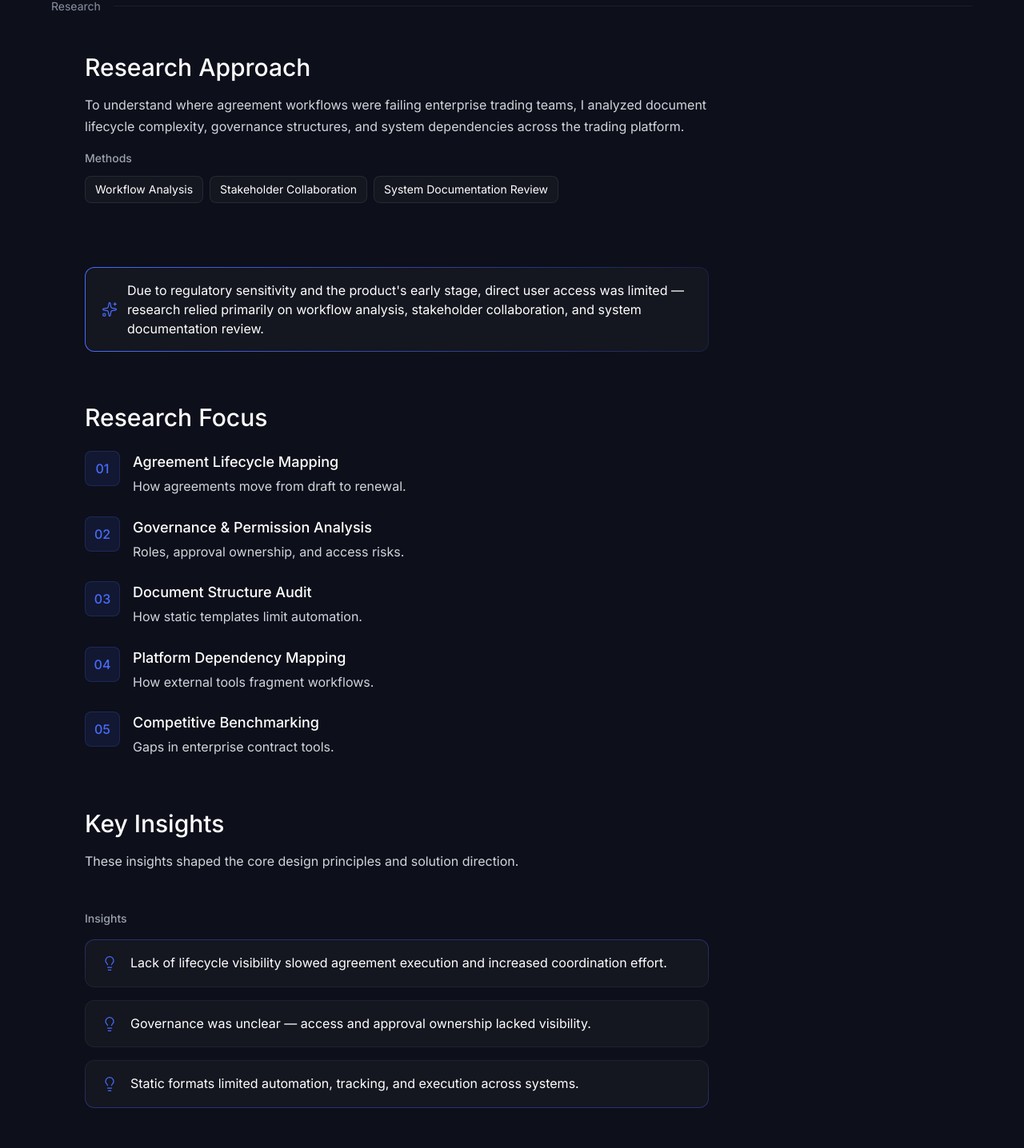
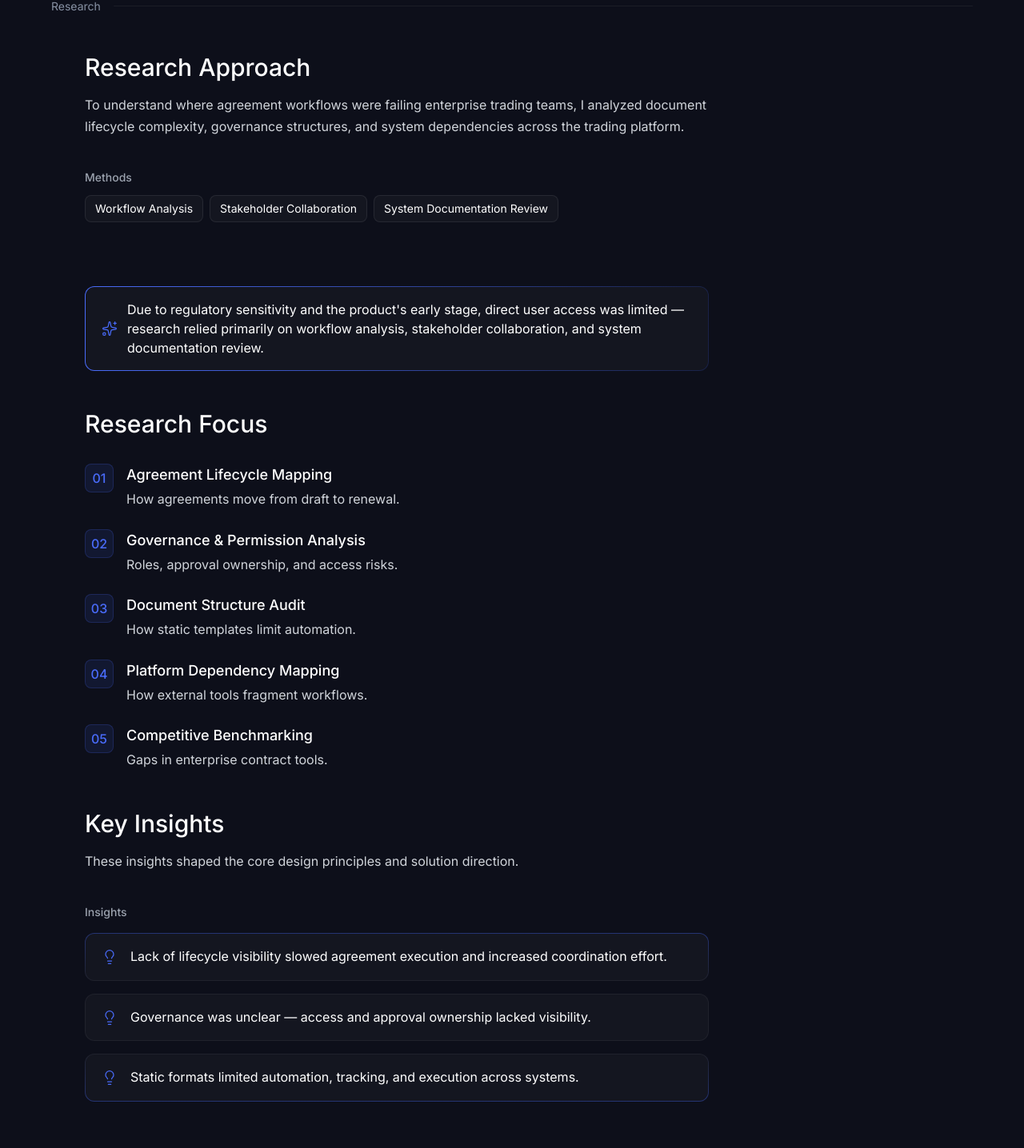
Before and after one commit to AlonaRyzhenko/alyona-portfolio, a Next.js app: page /work/sign in a window 1280 px wide. Shown: the part 2416-3852 px from the top of the page at 80% size. Built offline with nearby package versions, Linux system fonts and the light colour scheme.

Commit message:
Sign: refine Research/IA spacing, lighter IA bg, commit IA diagram asset

```diff
--- a/app/work/sign/SignCaseStudy.tsx
+++ b/app/work/sign/SignCaseStudy.tsx
@@ -284,7 +284,7 @@ export default function SignCaseStudy() {
             initial="hidden"
             whileInView="show"
             viewport={{ once: true, margin: "-80px" }}
-            className="max-w-[1068px] flex flex-col gap-16 ml-0 lg:ml-[max(0px,calc((100%-1068px)/2))]"
+            className="max-w-[1068px] flex flex-col gap-12 ml-0 lg:ml-[max(0px,calc((100%-1068px)/2))]"
           >
             {/* Research Approach */}
             <div className="flex flex-col gap-4">
@@ -294,7 +294,7 @@ export default function SignCaseStudy() {
               <motion.p variants={fadeUp} className="text-[#D1D5DB] text-base leading-[1.7] max-w-[780px]">
                 To understand where agreement workflows were failing enterprise trading teams, I analyzed document lifecycle complexity, governance structures, and system dependencies across the trading platform.
               </motion.p>
-              <motion.div variants={stagger} className="max-w-[720px]">
+              <motion.div variants={stagger} className="max-w-[720px] mt-6">
                 <motion.h3 variants={fadeUp} className="text-[#9CA3AF] text-sm font-medium mb-3">
                   Methods
                 </motion.h3>
@@ -320,13 +320,13 @@ export default function SignCaseStudy() {
 
             {/* Research Focus */}
             <div>
-              <motion.h2 variants={fadeUp} className="text-3xl font-medium mb-6">
+              <motion.h2 variants={fadeUp} className="text-3xl font-medium mb-8">
                 Research Focus
               </motion.h2>
               <div className="flex flex-col gap-6 max-w-[780px]">
                 {researchFocus.map((f) => (
                   <motion.div key={f.num} variants={fadeUp} className="flex items-start gap-4">
-                    <span className="w-11 h-11 rounded-lg bg-accent/10 border border-accent/20 flex items-center justify-center text-accent font-medium flex-shrink-0">
+                    <span className="w-9 h-9 rounded-lg bg-accent/10 border border-accent/20 flex items-center justify-center text-accent font-medium flex-shrink-0">
                       {f.num}
                     </span>
                     <div>
@@ -346,7 +346,7 @@ export default function SignCaseStudy() {
               <motion.p variants={fadeUp} className="text-[#D1D5DB] text-base leading-[1.7] max-w-[780px]">
                 These insights shaped the core design principles and solution direction.
               </motion.p>
-              <motion.div variants={fadeUp} className="flex flex-col gap-4 max-w-[780px] mt-8">
+              <motion.div variants={fadeUp} className="flex flex-col gap-4 max-w-[780px] mt-6">
                 <h3 className="text-[#9CA3AF] text-sm font-medium">Insights</h3>
                 <div className="flex flex-col gap-4">
                   {insights.map((text, i) => {
@@ -374,7 +374,7 @@ export default function SignCaseStudy() {
       </section>
 
       {/* Information Architecture */}
-      <section className="section-padding bg-bg border-t border-white/[0.06]">
+      <section className="section-padding bg-card border-t border-white/[0.06]">
         <div className="max-w-[1440px] mx-auto px-6 lg:px-16">
           <SectionLabel label="Information Architecture" />
           <div className="max-w-[1068px] ml-0 lg:ml-[max(0px,calc((100%-1068px)/2))]">
```
Also changed, not shown: public/sign-information-architecture.png (added).
